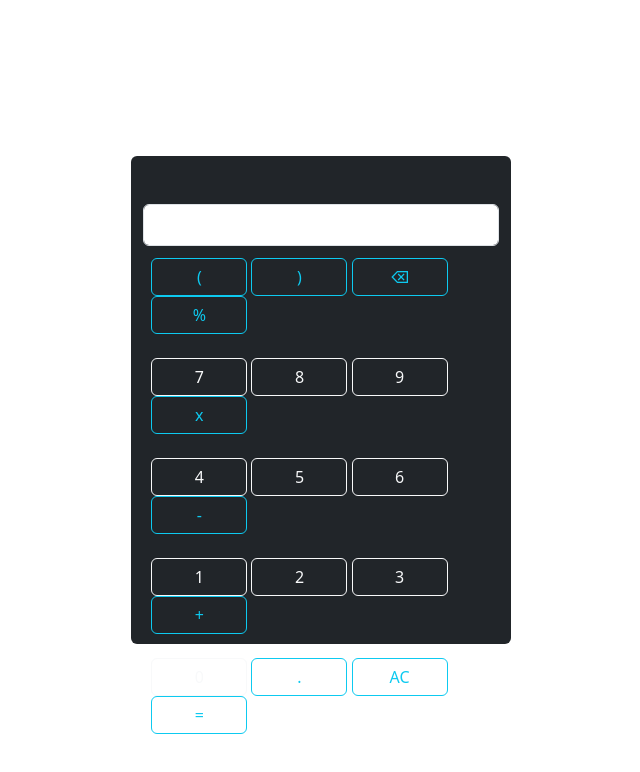
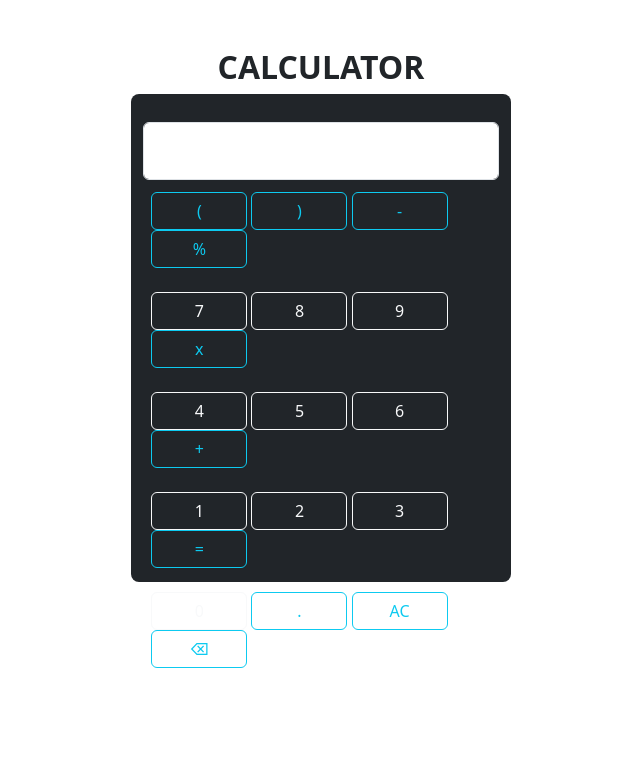
Before and after one commit to aswiniiiiiiiii/calculator, a plain HTML site: page index.html in a window 1280 px wide. Shown: the whole page, without its empty margins (319-959 px from the left). Drawn offline with nearby package versions, Linux system fonts and the light colour scheme.

Commit message:
calculator**

```diff
--- a/index.html
+++ b/index.html
@@ -9,16 +9,18 @@
 </head>
 <body class="">
 
-    <div style="height: 100vh;" class="container d-flex justify-content-center align-items-center ">
+    <div style="height: 100vh;" class="container  align-items-center ">
+      <div class="d-flex justify-content-center mt-5">
+        <h2 class="fw-bolder">CALCULATOR</h2>
+       </div>
+           <div style="width: 34%; height: 61%;" class="container bg-dark rounded-3 py-1">
 
-           <div style="width: 34%; height: 61%;" class="container bg-dark rounded">
-
-            <input id="result" class="form-control py-2 mt-5 rounded"  type="text" readonly>
+            <input id="result" class="form-control py-3 mt-4 rounded"  type="text" readonly>
            <div class="mx-2 d-flex flex-column justify-content-center">
                <div class="py-2 gap-1 my-1 ">
                     <button onclick="displayData('(')" style="width: 6rem;" type="button" class="btn btn-outline-info ">(</button>
                     <button onclick="displayData(')')" style="width: 6rem;" vtype="button" class="btn btn-outline-info ">)</button>
-                    <button onclick="removeLastCalcItem()" style="width: 6rem;" type="button" class="btn btn-outline-info ">&#9003</button>
+                    <button onclick="displayData('-')" style="width: 6rem;" style="width: 6rem;" type="button" class="btn btn-outline-info ">-</button>
                     <button onclick="displayData('%')" style="width: 6rem;" type="button" class="btn btn-outline-info ">%</button>
 
                </div>
@@ -33,20 +35,23 @@
             <button onclick="displayData('4')" style="width: 6rem;" style="width: 6rem;" type="button" class="btn btn-outline-light">4</button>
             <button onclick="displayData('5')" style="width: 6rem;" style="width: 6rem;" type="button" class="btn btn-outline-light ">5</button>
             <button onclick="displayData('6')" style="width: 6rem;" style="width: 6rem;" type="button" class="btn btn-outline-light"> 6 </button>
-            <button onclick="displayData('-')" style="width: 6rem;" style="width: 6rem;" type="button" class="btn btn-outline-info ">-</button>
+            <button onclick="displayData('+')" style="width: 6rem;" type="button" class="btn btn-outline-info ">+</button>
+
           </div>
           <div class="py-2  my-1 ">
             <button onclick="displayData('1')" style="width: 6rem;" type="button" class="btn btn-outline-light  ">1</button>
             <button onclick="displayData('2')" style="width: 6rem;" type="button" class="btn btn-outline-light  ">2</button>
             <button onclick="displayData('3')" style="width: 6rem;" type="button" class="btn btn-outline-light  ">3</button>
-            <button onclick="displayData('+')" style="width: 6rem;" type="button" class="btn btn-outline-info ">+</button>
+            <button onclick="evaluateExpr('')" style="width: 6rem;" type="button" class="btn btn-outline-info ">=</button>
+
 
        </div>
        <div class="py-2 my-1 ">
         <button onclick="displayData('0')" style="width: 6rem;" type="button" class="btn btn-outline-light ">0</button>
         <button onclick="displayData('.')" style="width: 6rem;" type="button" class="btn btn-outline-info ">.</button>
         <button onclick="clearCalcScreen()" style="width: 6rem;" type="button" class="btn btn-outline-info ">AC</button>
-        <button onclick="evaluateExpr('')" style="width: 6rem;" type="button" class="btn btn-outline-info ">=</button>
+        <button onclick="removeLastCalcItem()" style="width: 6rem;" type="button" class="btn btn-outline-info ">&#9003</button>
+
       </div>
     </div>
     </div>
```
